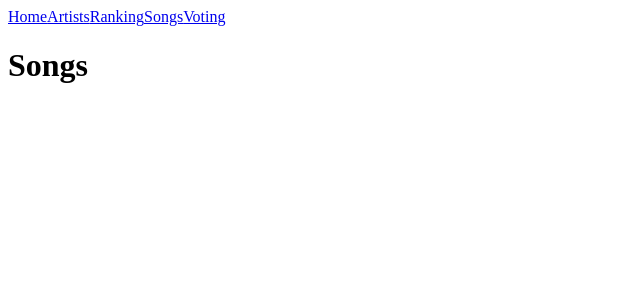
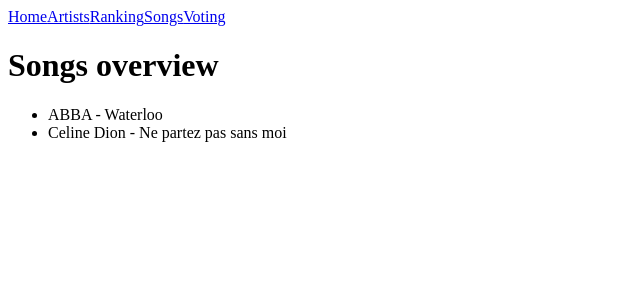
Before and after one commit to Collinvdv/2025-pw, a Vue app in the folder dsps/eurosong-frontend/: page /songs in a window 1280 px wide. Shown: the top 300 px of the page, without its empty margins (0-640 px from the left). Built offline with nearby package versions, Linux system fonts and the light colour scheme.

Commit message:
Added song data in vue

```diff
--- a/dsps/eurosong-frontend/src/pages/Songs.vue
+++ b/dsps/eurosong-frontend/src/pages/Songs.vue
@@ -1,11 +1,40 @@
 <!-- Script -->
 <script setup>
+    // Import
+    import { onMounted, ref } from 'vue';
 
+    // Data
+    const songs = ref([
+        {
+            "song_id": 1,
+            "name": "Waterloo",
+            "artist_id": 1,
+            "artists": {
+                "artist_id": 1,
+                "name": "ABBA"
+            }
+        },
+        {
+            "song_id": 2,
+            "name": "Ne partez pas sans moi",
+            "artist_id": 2,
+            "artists": {
+                "artist_id": 2,
+                "name": "Celine Dion"
+            }
+        },
+    ])
 </script>
 
 <!-- Template -->
  <template>
-    <h1>
-        Songs
-    </h1>
+    <div>
+        <h1> Songs overview </h1>
+
+        <ul>
+            <li v-for="song in songs" :key="song.id">
+                {{ song.artists.name }} - {{  song.name }}
+            </li>
+        </ul>
+    </div>
  </template>
```
